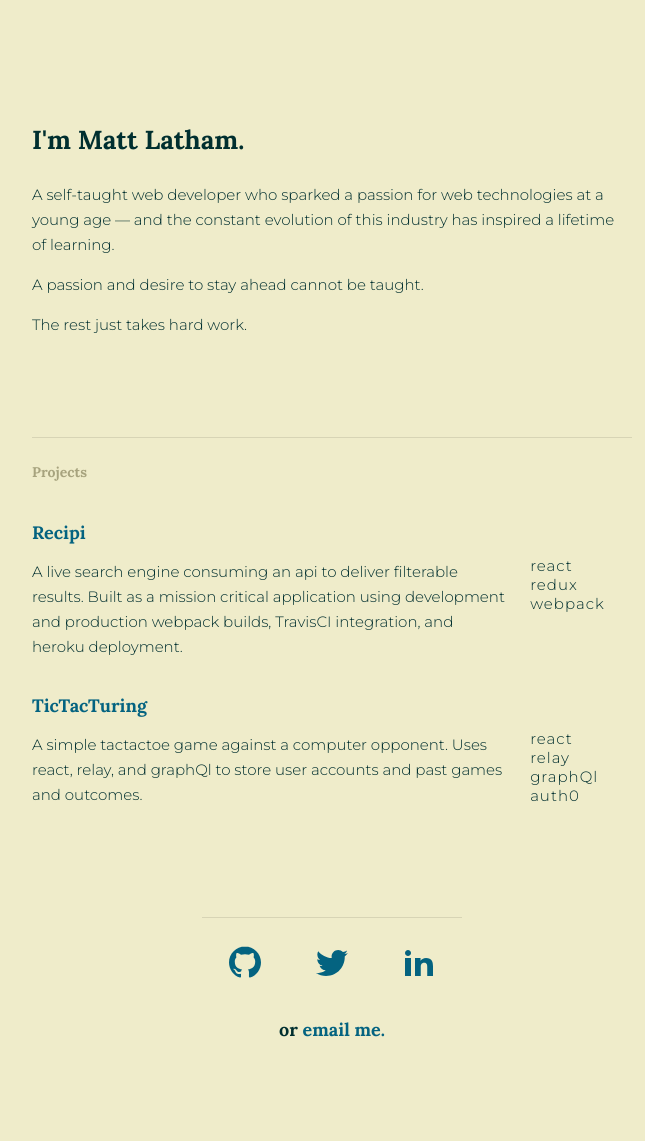
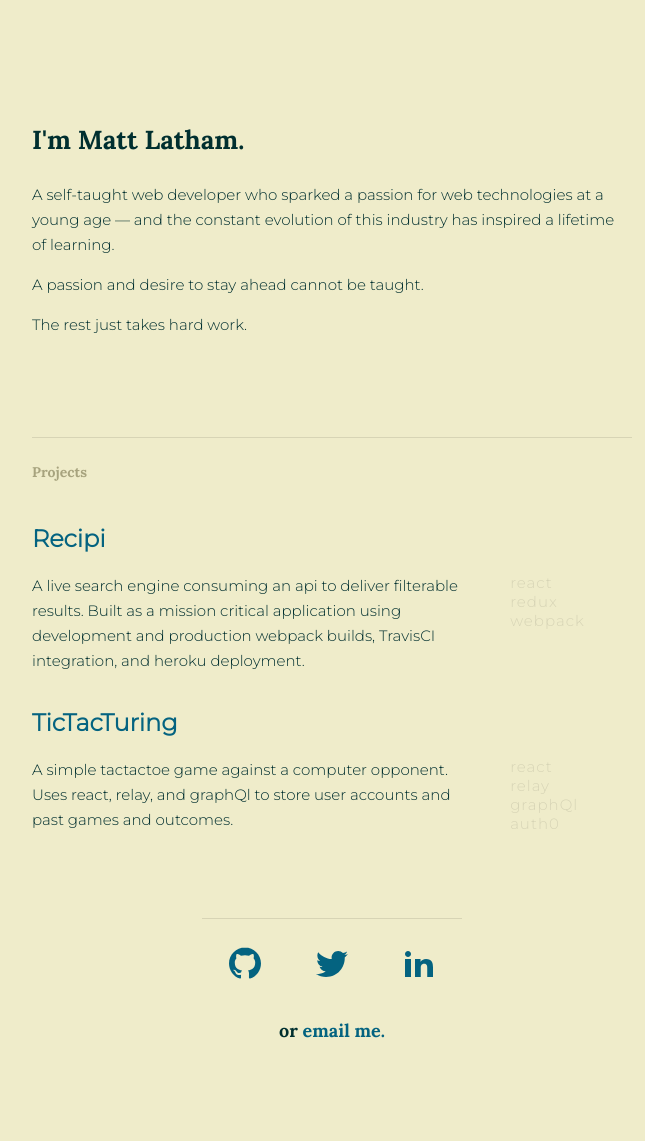
Before and after one commit to notafunction/portfolio, a Jekyll site: the page built from index.html, in a window 1280 px wide. Shown: the whole page, without its empty margins (308-953 px from the left). Built offline with Jekyll 4.4.1, drawn with Linux system fonts in a browser that asks for light colours; nearby versions of some CDN libraries.

Commit message:
Projects styling

```diff
--- a/_includes/index/projects.html
+++ b/_includes/index/projects.html
@@ -1,8 +1,9 @@
 <section class="projects">
   <h4>Projects</h4>
   {% for project in site.data.projects %}
+  <div class="project">
+    <h2><a href="{{ project.url }}" target="_blank">{{ project.name }}</a></h2>
     <div class="project-info">
-    <h2><a href="{{ project.url }}" target="_blank">{{ project.name }}</a></h2>
       <p>{{ project.description }}</p>
     </div>
     <div class="project-tags">
@@ -12,5 +13,6 @@
         {% endfor %}
       </ul>
     </div>
+  </div>
   {% endfor %}
 </section>
--- a/_sass/_grid.scss
+++ b/_sass/_grid.scss
@@ -1,6 +1,10 @@
 .container {
   max-width: 600px;
   margin: auto;
+}
+
+.project {
+  padding: 5px 0 10px 0;
 }
 
 .project-tags {
@@ -12,7 +16,6 @@
   font-size: 15px;
   color: $color;
   letter-spacing: 1px;
-  padding: 35px 0 0 20px;
   ul {
     list-style: none;
     margin: 0;
@@ -28,10 +31,15 @@
   box-sizing: border-box;
   display: inline-block;
   vertical-align: top;
-  margin-bottom: 20px;
   @media only screen and (max-width: $breakpoint) {
     width: 100%;
     margin-bottom: 10px;
+  }
+  p {
+    padding-right: 20px;
+    @media only screen and (max-width: $breakpoint) {
+      padding: 0;
+    }
   }
   h2 {
     margin: 0;
--- a/_sass/_typography.scss
+++ b/_sass/_typography.scss
@@ -8,7 +8,6 @@
   font-family: $title-font, serif;
   font-size: 14px;
   color: $section-header-color;
-  margin-bottom: 40px;
   margin-top: 25px;
 }
 
@@ -17,11 +16,22 @@
   font-size: 15px;
   color: $color;
   line-height: 25px;
+  .project-info & {
+    margin: 0;
+  }
 }
 
 .light {
   font-family: $font, sans-serif;
   font-weight: 400;
+  .project-tags & {
+    color: rgba(0,0,0,0.1);
+    transition: color .25s;
+  }
+  .project:hover & {
+    color: rgba(0, 0, 0, 1);
+    transition: color .25s;
+  }
 }
 
 .icon {
```
Lines whose indentation alone changed are shown as unchanged.
